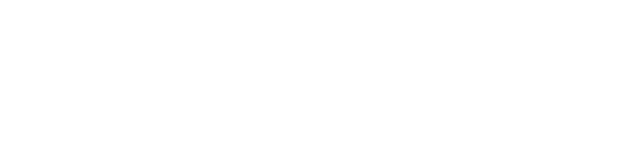
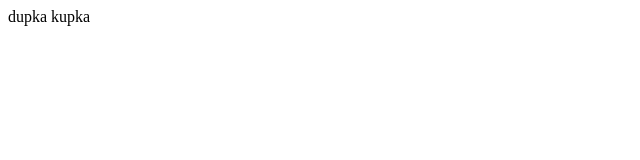
Before and after one commit to tomaszlubkowski/jakchcesz, a plain HTML site: page index.html in a window 1280 px wide. Shown: the whole page, without its empty margins (0-640 px from the left). Drawn offline with Linux system fonts and the light colour scheme.

Commit message:
wprowadzam brzydkie słowa

```diff
--- a/index.html
+++ b/index.html
@@ -5,6 +5,6 @@
     <title>Żelowy Gladiator</title>
 </head>
 <body>
-
+dupka kupka
 </body>
 </html>
```
